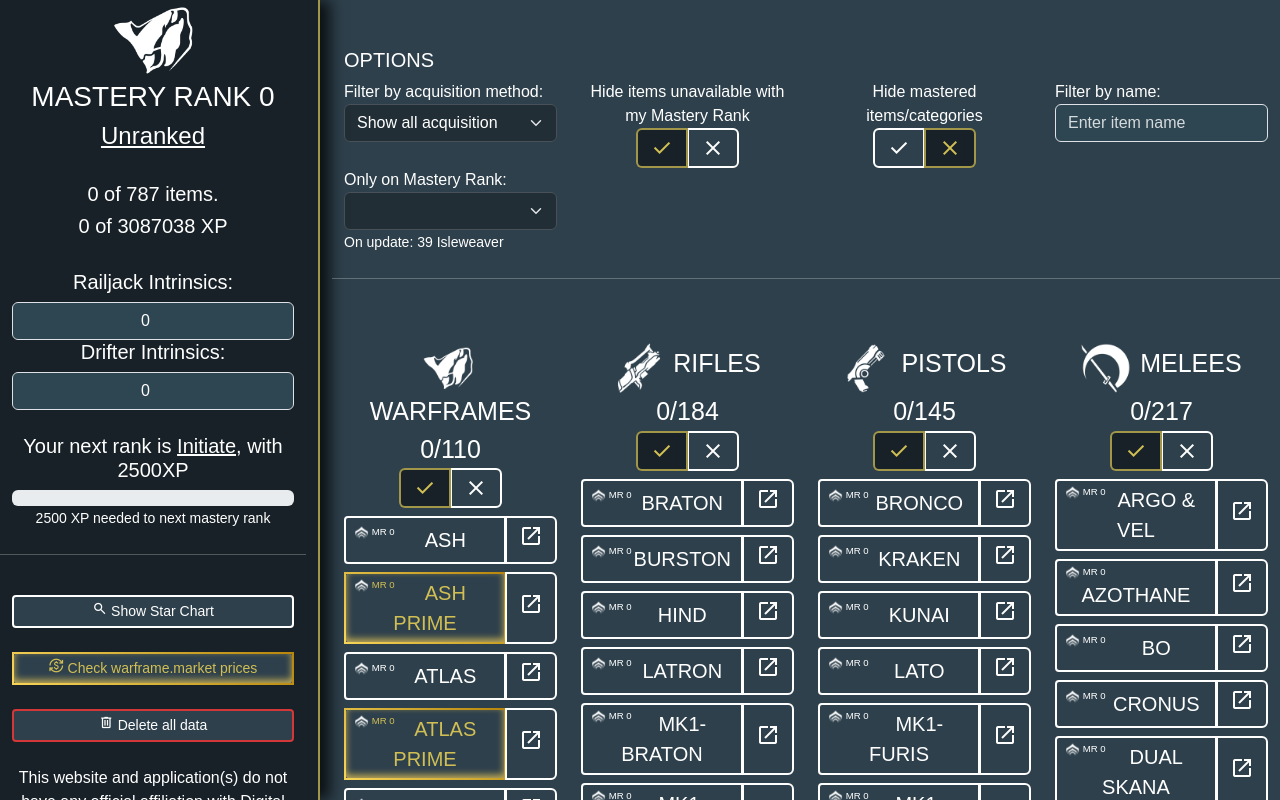
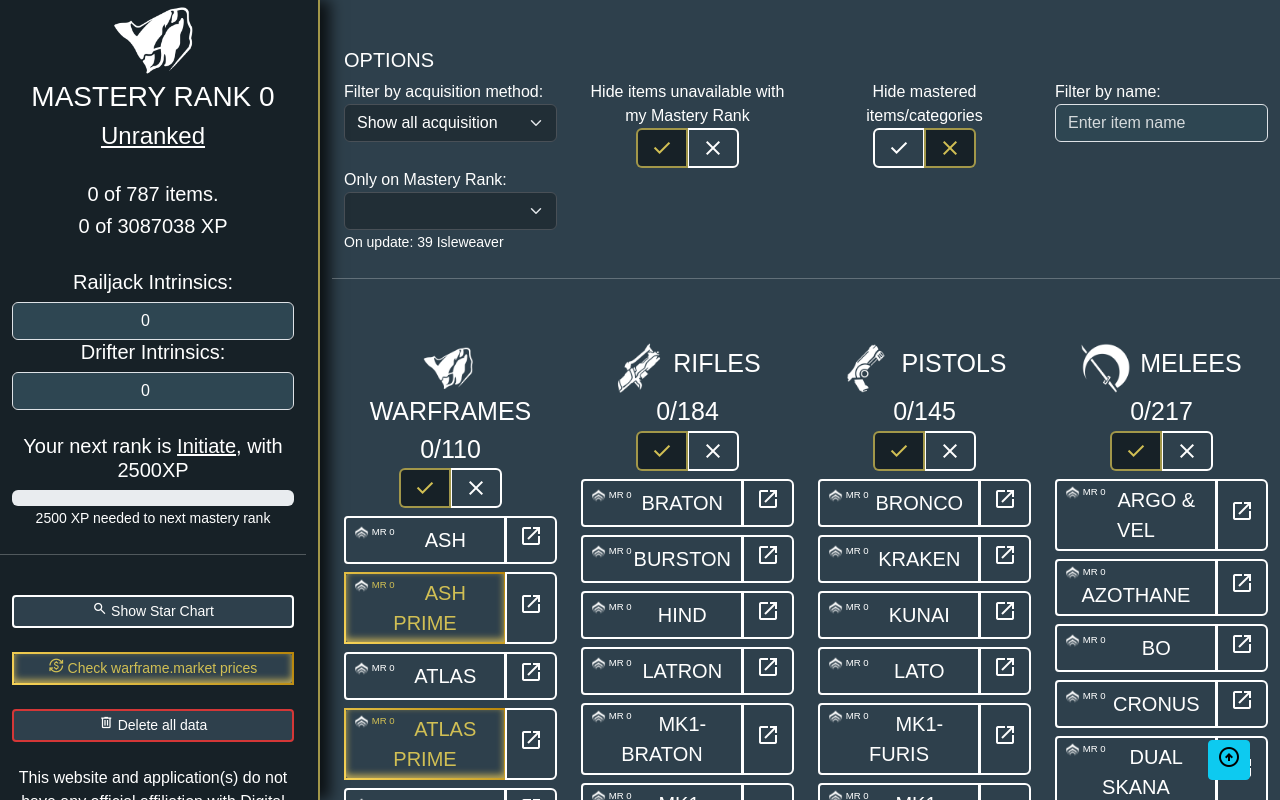
Before and after one commit to nfekted/warframe-tracker, an Angular app: page /warframe-tracker/ in a window 1280 px wide. Shown: the top 800 px of the page. Built offline with nearby package versions, Linux system fonts and the light colour scheme; a web font is replaced by a local one.

Commit message:
button back to top

```diff
--- a/src/app/app.component.html
+++ b/src/app/app.component.html
@@ -13,3 +13,8 @@
         </div>
     </div>
 </div>
+<button id="myBtn" title="Go to top" class="btn btn-sm btn-info" (click)="scrollToTop()">
+    <span class="material-symbols-outlined">
+        arrow_circle_up
+    </span>
+</button>
--- a/src/app/app.component.scss
+++ b/src/app/app.component.scss
@@ -0,0 +1,7 @@
+#myBtn {
+  position: fixed; /* Fixed/sticky position */
+  bottom: 20px; /* Place the button at the bottom of the page */
+  right: 30px; /* Place the button 30px from the right */
+  z-index: 99; /* Make sure it does not overlap */
+  cursor: pointer; /* Add a mouse pointer on hover */
+}
--- a/src/app/app.component.ts
+++ b/src/app/app.component.ts
@@ -39,7 +39,6 @@
   jsonList: ItemJsons = new ItemJsons();
 
   render: string = 'items';
-
   constructor() { }
 
   ngOnInit(): void {
@@ -92,4 +91,11 @@
     this.account.masteryRank = this.mrList[this.nextRank.rank - 1];
     Util.save(this.account);
   }
+
+  scrollToTop() {
+    window.scrollTo({
+      top: 0,
+      behavior: 'smooth'
+    });
+  }
 }
```
